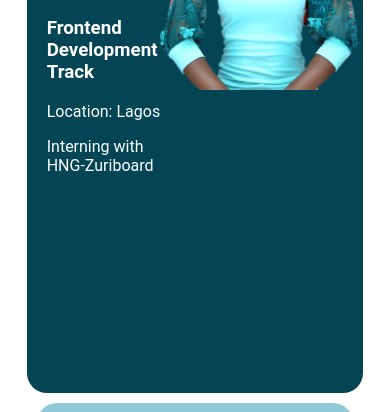
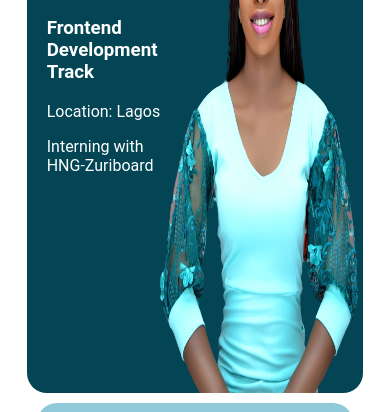
Before and after one commit to moromoke01/HNG_FirstStage, a plain HTML site: page index.html in a window 390 px wide. Shown: the part 206-618 px from the top of the page. Drawn offline with Linux system fonts and the light colour scheme.

Commit message:
Update style.css

```diff
--- a/style.css
+++ b/style.css
@@ -30,7 +30,7 @@
 } */
 img{
     width: 100%;
-/*     height: 100%; */
+   height: 100%;
 }
 
 .real-time-data{
@@ -49,10 +49,8 @@ img{
 @media (max-width:500px) {
     img{
         width: 100%;
-<<<<<<< HEAD
         height: 100%;
-=======
->>>>>>> 3f6504ece67d5b1d7366eff5e04dde19c04bb063
+
 
     }
     .text-info{
@@ -64,7 +62,7 @@ img{
     .real-time-data{
         padding-top:1em;
     }
-<<<<<<< HEAD
+
 }
 =======
 }
```
